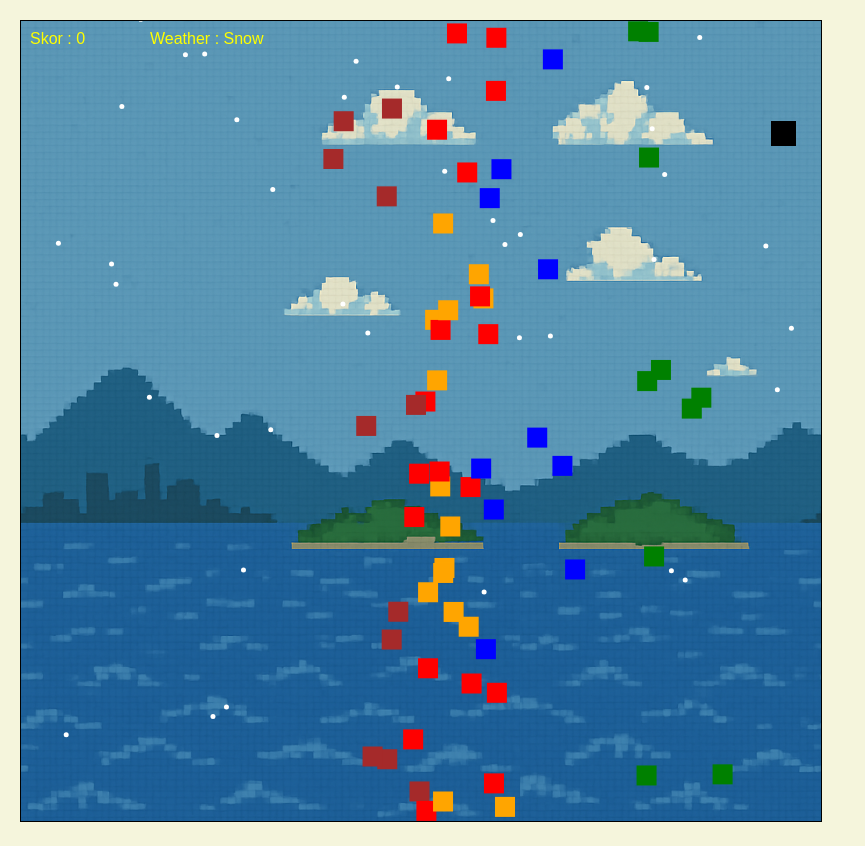
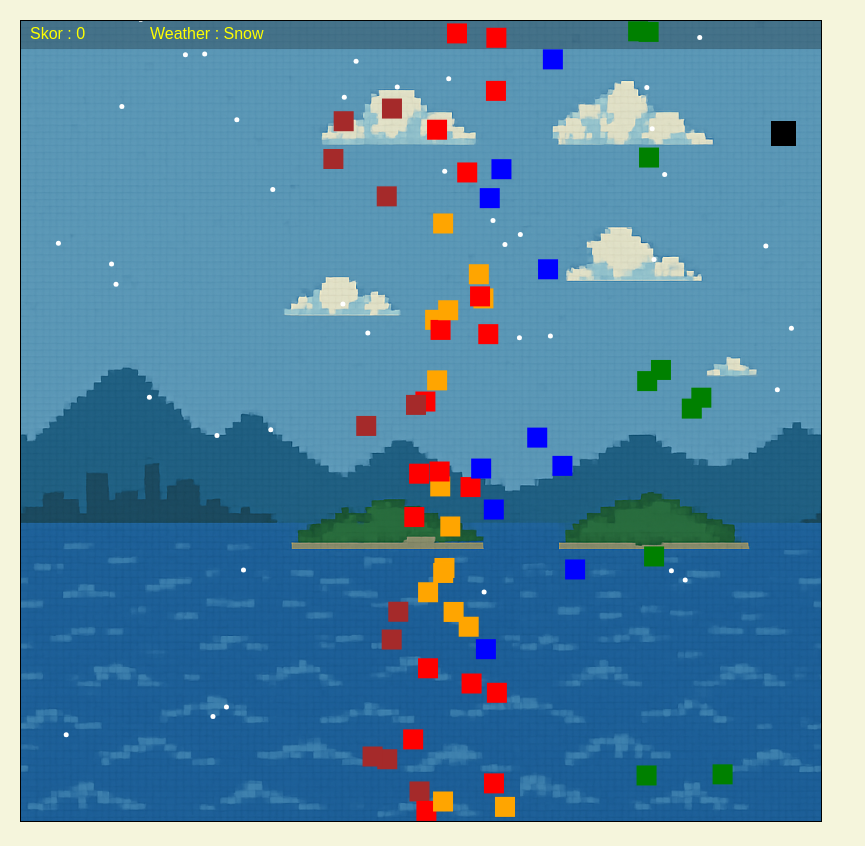
Before and after one commit to kundup/Platfo_Training, a plain HTML site: page index.html in a window 1280 px wide. Shown: the whole page, without its empty margins (0-865 px from the left). Drawn offline with Linux system fonts and the light colour scheme.

Commit message:
drawing hud on canvas

```diff
--- a/index.html
+++ b/index.html
@@ -14,14 +14,14 @@
             }
             #score {
                 position: absolute;
-                top: 30px;
+                top: 25px;
                 left: 30px;
                 font-size: 20px bold;
                 color: yellow
             }
             #weather {
                 position: absolute;
-                top: 30px;
+                top: 25px;
                 left: 150px;
                 font-size: 20px bold;
                 color: yellow;
--- a/third_example/globals.js
+++ b/third_example/globals.js
@@ -3,6 +3,7 @@ const CANVAS_HEIGHT = 800;
 const COLOR = {
     snow : "white",
     rain : "lightgray",
+    hudColor : "rgba(0, 0, 0, 0.25)"
 }
 
 
--- a/third_example/main_example3.js
+++ b/third_example/main_example3.js
@@ -1,8 +1,9 @@
 import { Player } from "./player.js";
 import { Enemies } from "./enemy.js";
-import { CANVAS_HEIGHT, CANVAS_WIDTH } from "./globals.js";
+import { CANVAS_HEIGHT, CANVAS_WIDTH, COLOR } from "./globals.js";
 import { KeyboardControl } from "./input.js";
 import { Snow, Rain, Sunny } from "./weather.js";
+import { Graphics } from "./ui.js";
 
 const canvasel = document.getElementById("canvas");
 const context = canvasel.getContext("2d");
@@ -11,6 +12,7 @@ const WIDTH = canvasel.width = CANVAS_WIDTH;
 const HEIGHT = canvasel.height = CANVAS_HEIGHT;
 
 const weatherDiv = document.getElementById("weather");
+const graphics = new Graphics();
 const player = new Player(WIDTH);
 const enemies = new Enemies ();
 const weatherSystem = [new Sunny(), new Rain(), new Snow()];
@@ -38,6 +40,9 @@ function weatherSystemDetermination(ctx){
     }
 }
 
+weatherText();
+
+
 function animate (){
     context.clearRect(0, 0, WIDTH, HEIGHT);
     backgroundX -= bgSpeed;
@@ -46,10 +51,13 @@ function animate (){
     }
     context.drawImage(backGroundImage, backgroundX, 0, WIDTH, HEIGHT);
     context.drawImage(backGroundImage, backgroundX + WIDTH, 0, WIDTH, HEIGHT);
+    graphics.drawHud(context, COLOR.hudColor); // hud drawing on top
+    //weather system
     weatherSystemDetermination(context);
-    weatherText();
+    //enemies animation
     enemies.drawRect(context);
     enemies.updateRect();
+    // player animation
     player.draw(context);
     player.update();
     requestAnimationFrame(animate)
--- a/third_example/ui.js
+++ b/third_example/ui.js
@@ -0,0 +1,15 @@
+export class Graphics {
+    constructor(){
+        this.hud = {
+            x : 0,
+            y: 0,
+            w : 800,
+            h : 28,
+        }
+    }
+
+    drawHud (ctx, hudColor){
+        ctx.fillStyle = hudColor;
+        ctx.fillRect(this.hud.x, this.hud.y, this.hud.w, this.hud.h);
+    }
+}
```
